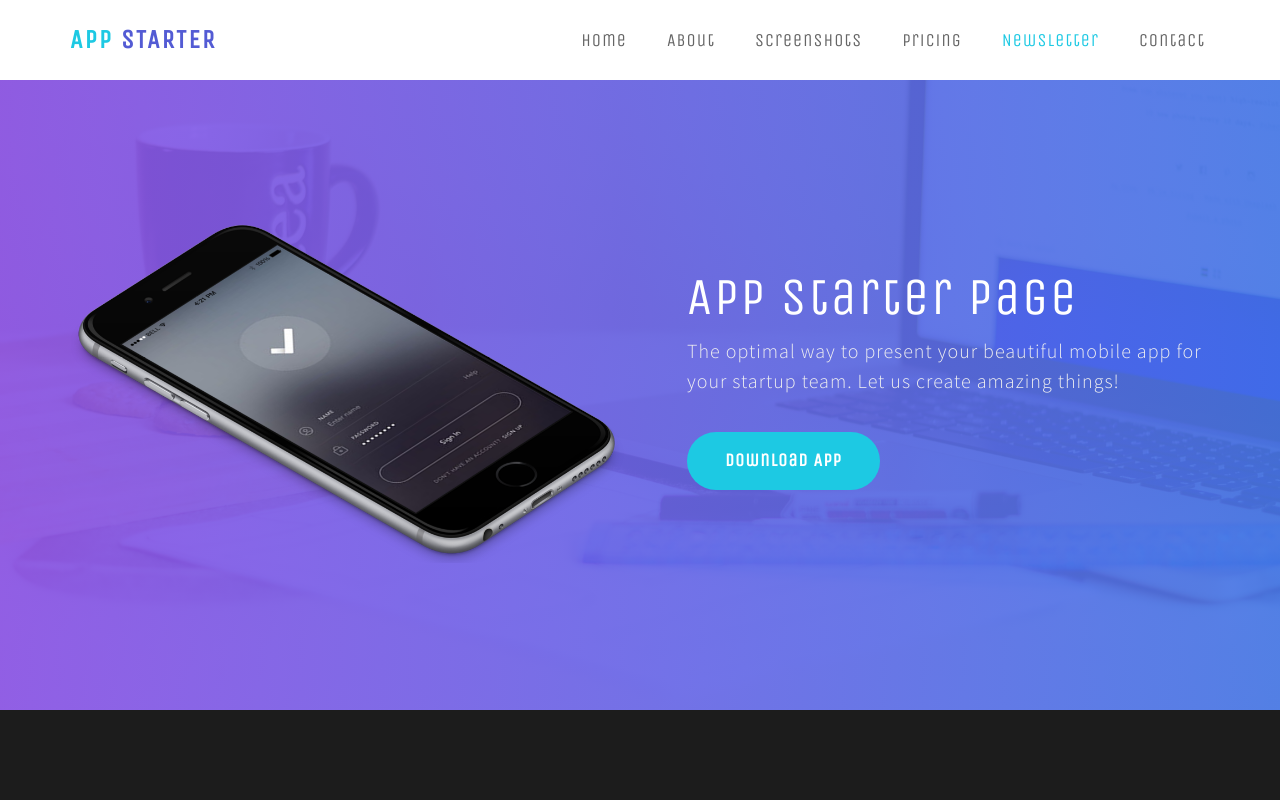
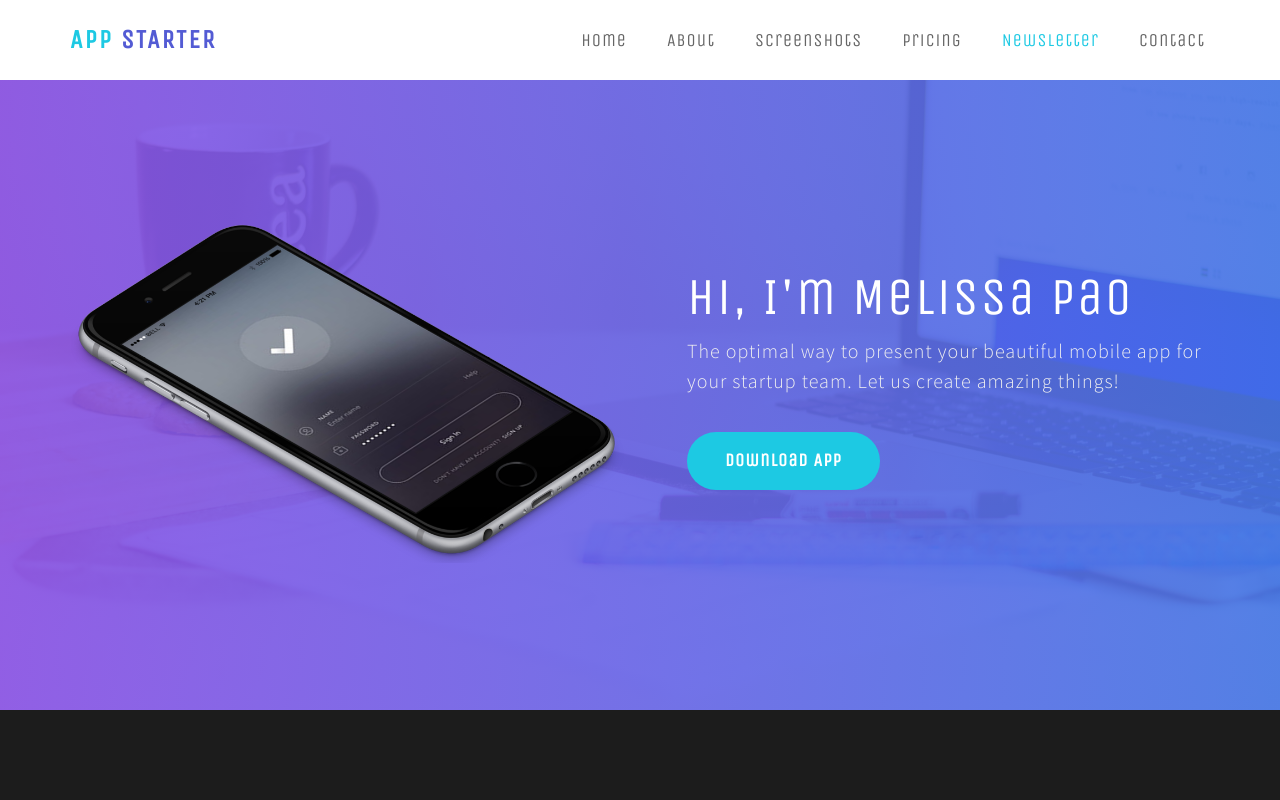
Before and after one commit to melissaypao/melissaypao.github.io, a plain HTML site: page index.html in a window 1280 px wide. Shown: the top 800 px of the page. Drawn offline with nearby package versions, Linux system fonts and the light colour scheme.

Commit message:
Update index.html

```diff
--- a/index.html
+++ b/index.html
@@ -9,7 +9,7 @@
 <meta name="author" content="">
 <meta name="viewport" content="width=device-width, initial-scale=1, maximum-scale=1">
 
-<title>App Starter HTML CSS Website Template</title>
+<title>Melissa Pao</title>
 <!--
 App Starter Template
 http://www.templatemo.com/tm-492-app-starter
@@ -83,7 +83,7 @@ http://www.templatemo.com/tm-492-app-starter
 
                <div class="col-md-6 col-sm-7 col-xs-12">
                     <div class="home-thumb">
-                         <h1 class="wow fadeInUp" data-wow-delay="0.6s">App Starter Page</h1>
+                         <h1 class="wow fadeInUp" data-wow-delay="0.6s">Hi, I'm Melissa Pao</h1>
                          <p class="wow fadeInUp" data-wow-delay="0.8s">The optimal way to present your beautiful mobile app for your startup team. Let us create amazing things!</p>
                          <a href="#pricing" class="wow fadeInUp section-btn btn btn-success smoothScroll" data-wow-delay="1s">Download App</a>
                     </div>
```
